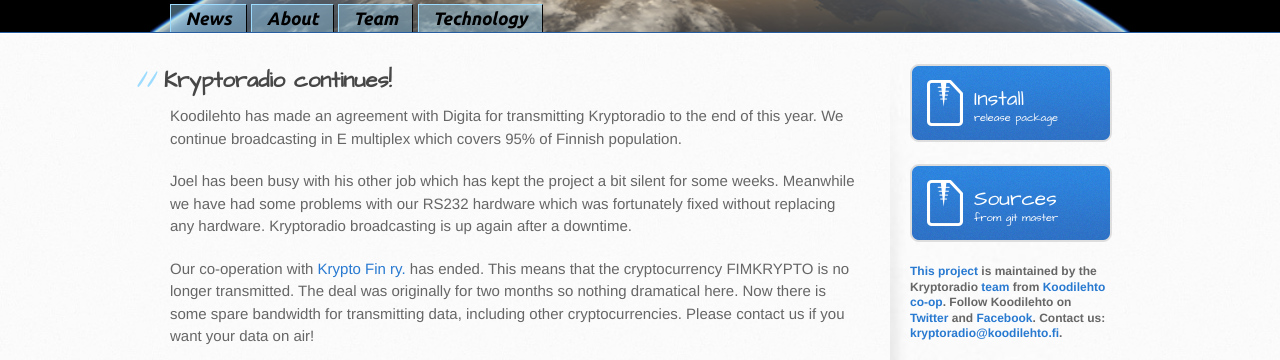
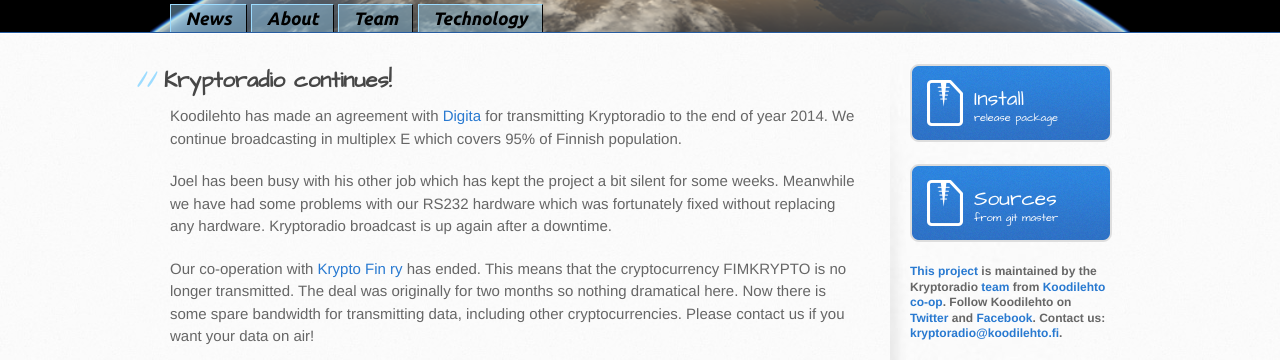
Before and after one commit to koodilehto/kryptoradio, a Jekyll site: the page built from _posts/2014-11-18-kryptoradio-continues.md, in a window 1280 px wide. Shown: the part 338-698 px from the top of the page. Built offline with Jekyll 4.4.1, drawn with Linux system fonts in a browser that asks for light colours.

Commit message:
Edit the blog posting even more

```diff
--- a/_posts/2014-11-18-kryptoradio-continues.md
+++ b/_posts/2014-11-18-kryptoradio-continues.md
@@ -6,16 +6,16 @@
 tags: []
 ---
 
-Koodilehto has made an agreement with Digita for transmitting
-Kryptoradio to the end of this year. We continue broadcasting in E
-multiplex which covers 95% of Finnish population.
+Koodilehto has made an agreement with [Digita](http://www.digita.fi/)
+for transmitting Kryptoradio to the end of year 2014. We continue
+broadcasting in multiplex E which covers 95% of Finnish population.
 
 Joel has been busy with his other job which has kept the project a bit
 silent for some weeks. Meanwhile we have had some problems with our
 RS232 hardware which was fortunately fixed without replacing any
-hardware. Kryptoradio broadcasting is up again after a downtime.
+hardware. Kryptoradio broadcast is up again after a downtime.
 
-Our co-operation with [Krypto Fin ry.](http://fimk.fi/) has
+Our co-operation with [Krypto Fin ry](http://fimk.fi/) has
 ended. This means that the cryptocurrency FIMKRYPTO is no longer
 transmitted. The deal was originally for two months so nothing
 dramatical here. Now there is some spare bandwidth for transmitting
```
